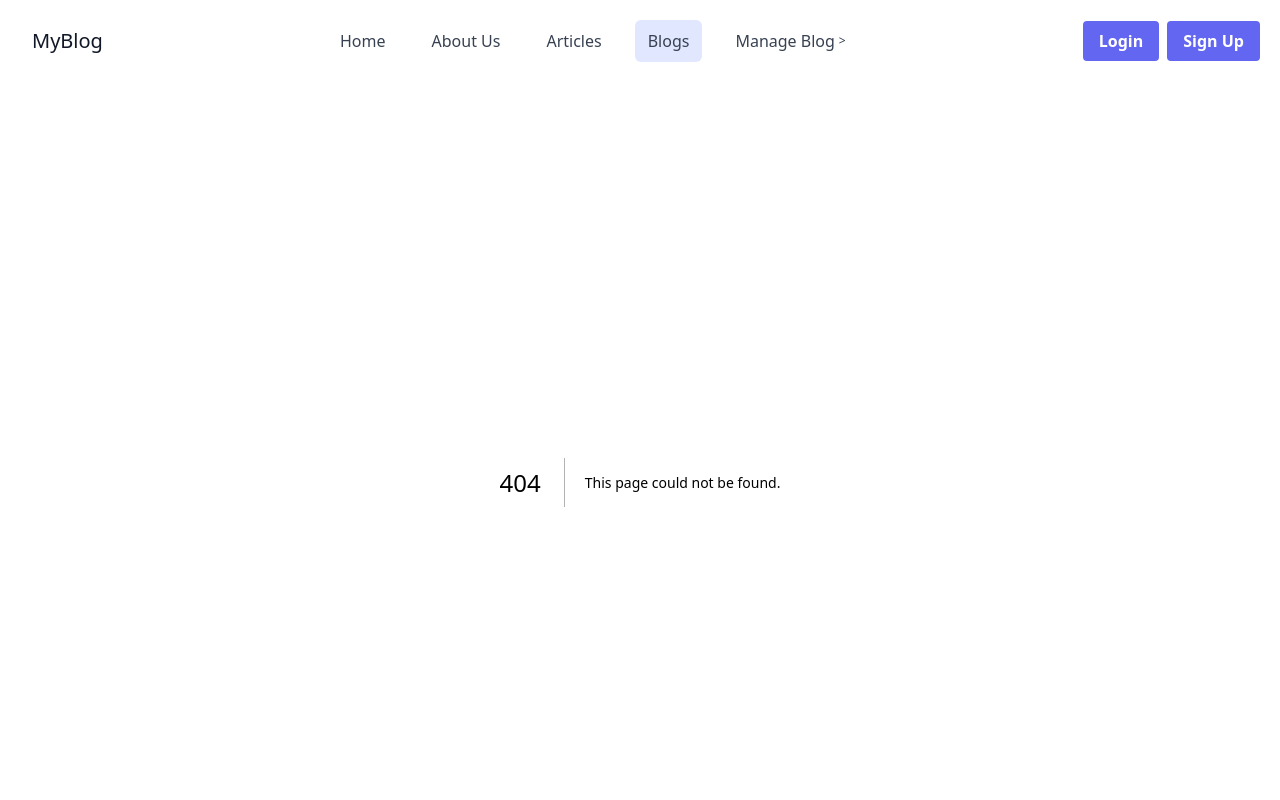
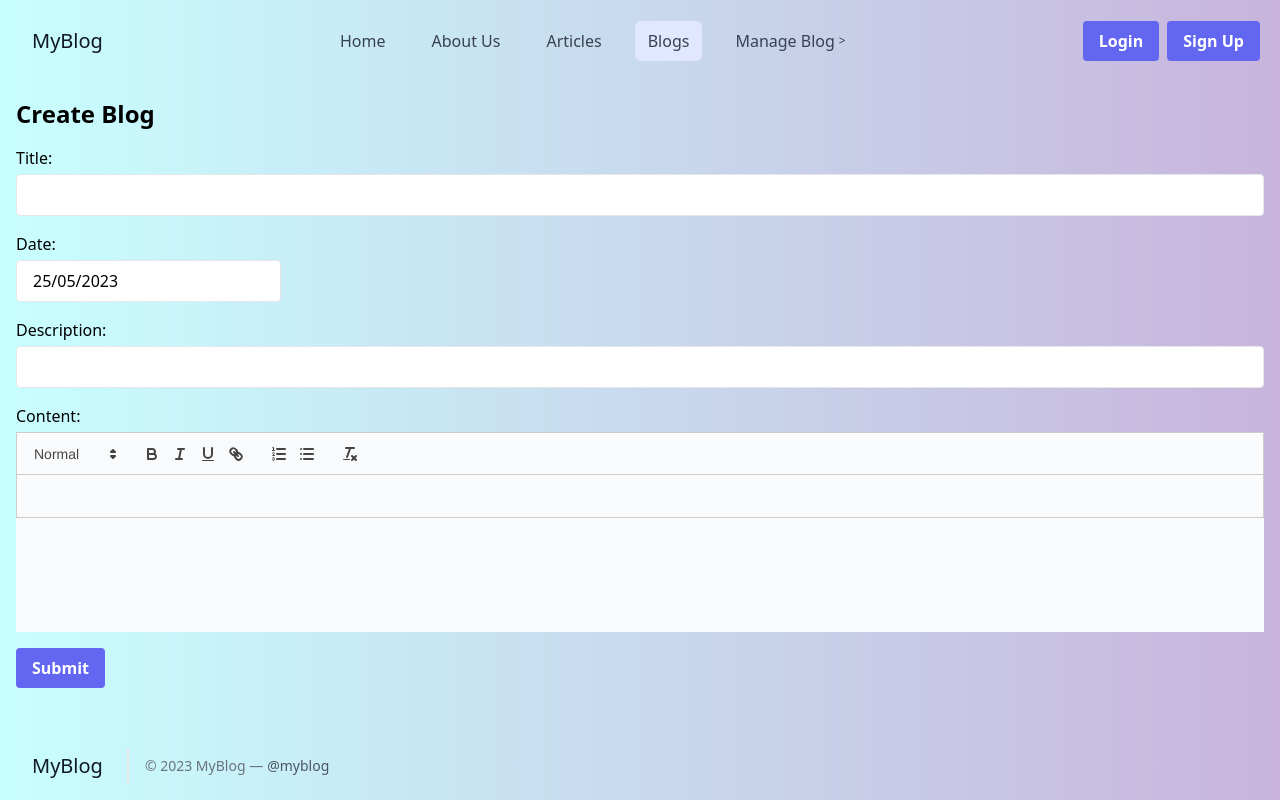
Before and after one commit to chinhong-chua/next-articles, a Next.js app in the folder client/: page /blogs/create-blog-page in a window 1280 px wide. Before the commit this address had no page. Shown: the top 800 px of the page. Built offline with nearby package versions, Linux system fonts and the light colour scheme.

Commit message:
changes on slug and blogs

```diff
--- /dev/null
+++ b/client/src/components/blogs/CreateBlog.tsx
@@ -0,0 +1,81 @@
+import { useState } from "react";
+// import ReactQuill from "react-quill";
+import "react-quill/dist/quill.snow.css";
+import DatePicker from "react-datepicker";
+import "react-datepicker/dist/react-datepicker.css";
+import dynamic from "next/dynamic";
+const ReactQuill = dynamic(() => import("react-quill"), { ssr: false });
+
+const CreateBlog = () => {
+  const [title, setTitle] = useState("");
+  const [date, setDate] = useState(new Date());
+  const [description, setDescription] = useState("");
+  const [content, setContent] = useState("");
+
+  const handleSubmit = (e) => {
+    e.preventDefault();
+    // Perform the submit logic, such as sending the data to the server
+    console.log("Title:", title);
+    console.log("Date:", date);
+    console.log("Description:", description);
+    console.log("Content:", content);
+  };
+
+  return (
+    <div className="container mx-auto p-4">
+      <h1 className="text-2xl font-bold mb-4">Create Blog</h1>
+      <form onSubmit={handleSubmit} className="max-w-4xll mx-auto">
+        <div className="mb-4">
+          <label className="block mb-1 font-medium">Title:</label>
+          <input
+            type="text"
+            value={title}
+            onChange={(e) => setTitle(e.target.value)}
+            className="w-full px-4 py-2 border rounded"
+          />
+        </div>
+        <div className="mb-4">
+          <label className="block mb-1 font-medium">Date:</label>
+          <DatePicker
+            selected={date}
+            onChange={(d :Date)=>setDate(d)}
+            dateFormat="dd/MM/yyyy"
+
+            className="w-full px-4 py-2 border rounded"
+          />
+        </div>
+        <div className="mb-4">
+          <label className="block mb-1 font-medium">Description:</label>
+          <input
+            type="text"
+            value={description}
+            onChange={(e) => setDescription(e.target.value)}
+            className="w-full px-4 py-2 border rounded"
+          />
+        </div>
+        <div className="mb-4  max-h-full">
+          <label className="block mb-1 font-medium">Content:</label>
+          <div className="bg-slate-50 h-full overflow-y-auto w-full" style={{ minHeight: '200px' }}
+>
+            <ReactQuill
+              value={content}
+              onChange={setContent}
+              className=" min-h-full"
+
+            />
+          </div>
+        </div>
+        <div className="my-3">
+          <button
+            type="submit"
+            className="bg-indigo-500 text-white font-bold py-2 px-4 rounded"
+          >
+            Submit
+          </button>
+        </div>
+      </form>
+    </div>
+  );
+};
+
+export default CreateBlog;
--- a/client/src/components/common/Navbar.tsx
+++ b/client/src/components/common/Navbar.tsx
@@ -1,19 +1,14 @@
+import { useState } from "react";
 import Link from "next/link";
 import { useRouter } from "next/router";
-import { FunctionComponent } from "react";
+import { HiMenu, HiX } from "react-icons/hi";
 
 interface NavbarProps {}
 
-const Navbar: FunctionComponent<NavbarProps> = () => {
+const Navbar: React.FC<NavbarProps> = () => {
   const { asPath } = useRouter();
-  // bg-indigo-100
+  const [mobileMenuOpen, setMobileMenuOpen] = useState(false);
   const pathName = `/${asPath.split("/")[1]}`;
-  const linkClass = (hrefPath: string) => {
-    return `mr-5 hover:text-gray-900 px-3 py-2 border border-transparent text-base leading-6 font-medium rounded-md text-gray-700 hover:bg-indigo-200 ${
-      pathName === hrefPath && "bg-indigo-100"
-    }`;
-  };
-  console.log(asPath.split("/")[1]);
 
   const leftNavigations = [
     {
@@ -34,6 +29,10 @@ const Navbar: FunctionComponent<NavbarProps> = () => {
     },
   ];
 
+  const toggleMobileMenu = () => {
+    setMobileMenuOpen((prevOpen) => !prevOpen);
+  };
+
   return (
     <header className="text-gray-600 body-font">
       <div className="container mx-auto flex flex-wrap p-5 flex-col md:flex-row items-center justify-between">
@@ -41,6 +40,73 @@ const Navbar: FunctionComponent<NavbarProps> = () => {
           <span className="ml-3 text-xl">MyBlog</span>
         </div>
         <nav className="md:ml-auto flex flex-wrap items-center text-base justify-center">
+          <div className="md:hidden">
+            <button
+              className="text-gray-700 hover:text-gray-900 focus:outline-none"
+              onClick={toggleMobileMenu}
+            >
+              {mobileMenuOpen ? (
+                <HiX className="h-6 w-6" />
+              ) : (
+                <HiMenu className="h-6 w-6" />
+              )}
+            </button>
+          </div>
+          <div
+            className={`${
+              mobileMenuOpen ? "block" : "hidden"
+            } md:hidden mt-4 md:mt-0`}
+          >
+            <div className="bg-white rounded-md shadow-md">
+              {leftNavigations.map((item) => (
+                <Link
+                  key={item.name}
+                  className={`block px-4 py-2 text-base leading-6 text-gray-700 hover:bg-indigo-200 ${
+                    pathName === item.route && "bg-indigo-100"
+                  }`}
+                  href={item.route}
+                >
+                  {item.name}
+                </Link>
+              ))}
+              <div className="relative group inline-block">
+                <button className="inline-block items-center px-3 py-2 border border-transparent text-base leading-6 font-medium rounded-md text-gray-700 hover:bg-indigo-200 focus:outline-none focus:border-indigo-300 focus:shadow-outline-indigo active:bg-indigo-300 transition ease-in-out duration-150">
+                  Manage Blog <span className="ml-1 text-xs">{">"}</span>
+                </button>
+                <div className="absolute left-20 ml-10 min-w-full mt-0 origin-bottom-right rounded-md shadow-lg opacity-0 group-hover:opacity-100 transition ease-in-out duration-150 z-50">
+                  <div className="rounded-md bg-white shadow-xs divide-y divide-gray-100 focus:outline-none">
+                    <div className="py-1">
+                      <Link
+                        className="block px-4 py-2 text-sm text-gray-700 hover:bg-gray-100"
+                        href="/blogs/create-blog-page"
+                      >
+                        Create
+                      </Link>
+                      <a
+                        href="#"
+                        className="block px-4 py-2 text-sm text-gray-700 hover:bg-gray-100"
+                      >
+                        Edit
+                      </a>
+                      <a
+                        href="#"
+                        className="block px-4 py-2 text-sm text-gray-700 hover:bg-gray-100"
+                      >
+                        My Blog
+                      </a>
+                      <a
+                        href="#"
+                        className="block px-4 py-2 text-sm text-gray-700 hover:bg-gray-100"
+                      >
+                        User Profile
+                      </a>
+                    </div>
+                  </div>
+                </div>
+              </div>
+            </div>
+          </div>
+          <div className="hidden md:block">
             {leftNavigations.map((item) => (
               <Link
                 key={item.name}
@@ -52,20 +118,27 @@ const Navbar: FunctionComponent<NavbarProps> = () => {
                 {item.name}
               </Link>
             ))}
+          </div>
 
-          <div className="relative group inline-block">
+          <div className="relative group  md:block hidden">
             <button className="inline-flex items-center px-3 py-2 border border-transparent text-base leading-6 font-medium rounded-md text-gray-700 hover:bg-indigo-200 focus:outline-none focus:border-indigo-300 focus:shadow-outline-indigo active:bg-indigo-300 transition ease-in-out duration-150">
               Manage Blog <span className="ml-1 text-xs">{">"}</span>
             </button>
             <div className="absolute left-0 w-56 mt-2 origin-top-right rounded-md shadow-lg opacity-0 group-hover:opacity-100 transition ease-in-out duration-150 z-50">
               <div className="rounded-md bg-white shadow-xs divide-y divide-gray-100 focus:outline-none">
                 <div className="py-1">
-                  <a
+                  {/* <a
                     href="#"
                     className="block px-4 py-2 text-sm text-gray-700 hover:bg-gray-100"
                   >
                     Create
-                  </a>
+                  </a> */}
+                  <Link
+                    className="block px-4 py-2 text-sm text-gray-700 hover:bg-gray-100"
+                    href="/blogs/create-blog-page"
+                  >
+                    Create
+                  </Link>
                   <a
                     href="#"
                     className="block px-4 py-2 text-sm text-gray-700 hover:bg-gray-100"
--- /dev/null
+++ b/client/src/pages/blogs/[slug].tsx
@@ -0,0 +1,25 @@
+import { useRouter } from "next/router";
+import { FunctionComponent } from "react";
+
+interface BlogProps {
+  slug: string;
+}
+
+const BlogPage: FunctionComponent<BlogProps> = ({ slug }) => {
+  // Use the slug to fetch and render the specific blog post
+  return <div>Blog Post: {slug}</div>;
+};
+
+export default BlogPage;
+
+export async function getServerSideProps({ params }:any) {
+  const { slug } = params;
+
+  // Perform necessary data fetching for the specific blog post using the slug
+
+  return {
+    props: {
+      slug,
+    },
+  };
+}
--- /dev/null
+++ b/client/src/pages/blogs/create-blog-page.tsx
@@ -0,0 +1,9 @@
+'use client';
+
+import CreateBlog from "../../components/blogs/CreateBlog";
+
+const CreateBlogPage = () => {
+  return <CreateBlog />;
+};
+
+export default CreateBlogPage;
```
Also changed, not shown: client/package.json (+8 -0 lines), 1 other file (tests, documents, lock files or other folders). Lines whose indentation alone changed are shown as unchanged.
